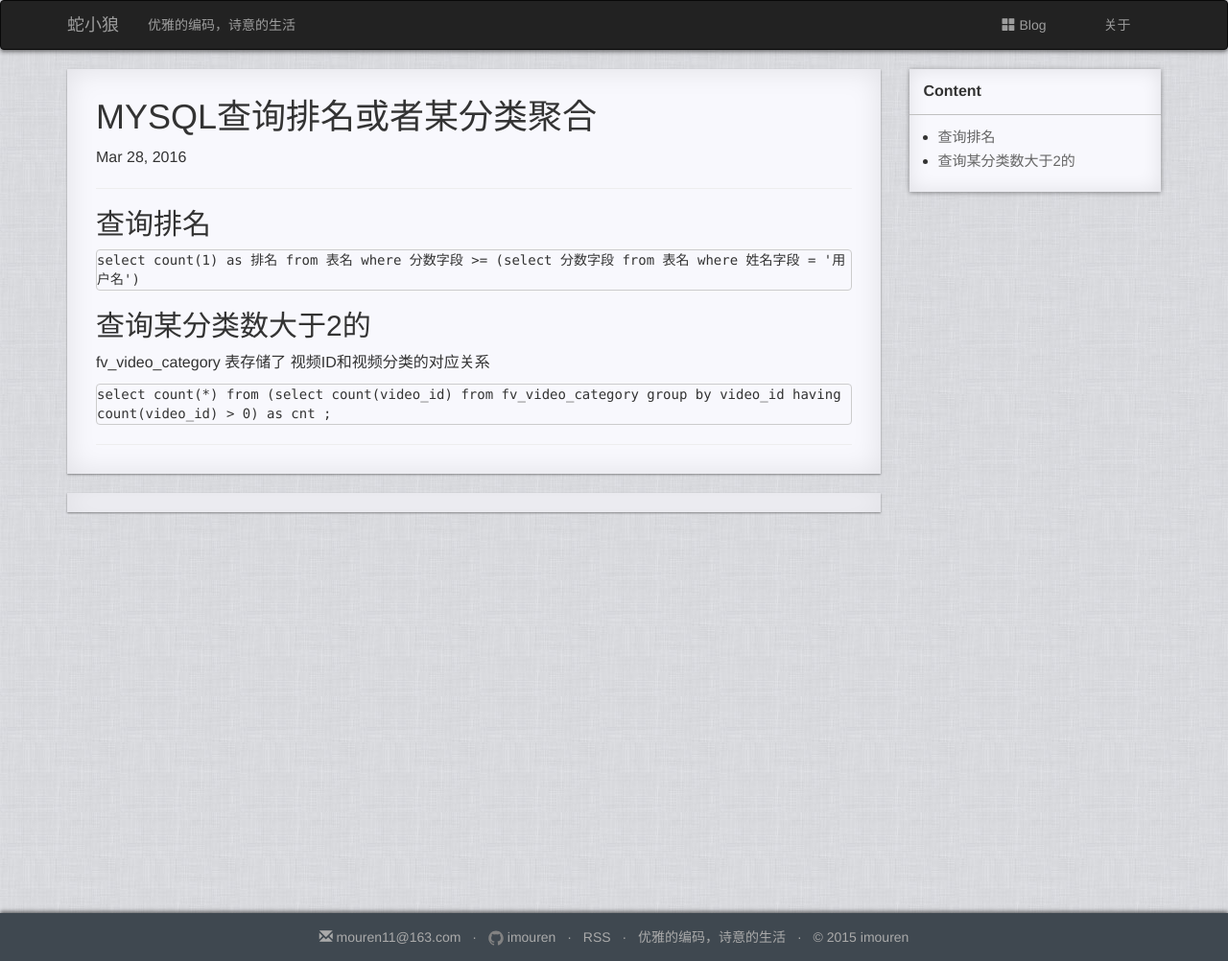
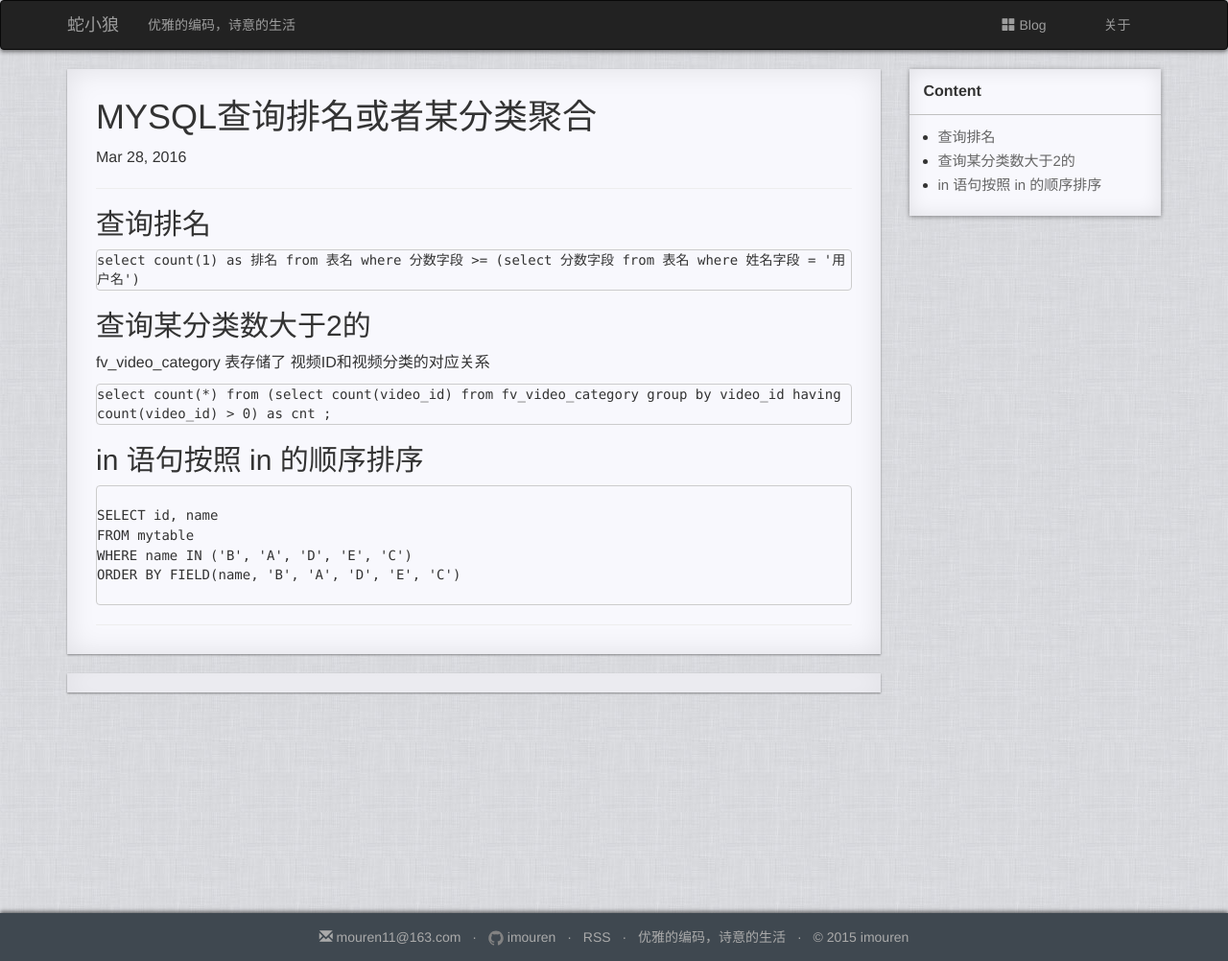
Before and after one commit to imouren/imouren.github.io, a Jekyll site: the page built from _posts/2016-03-28-mysql_ranking.md, in a window 1280 px wide. Shown: the whole page at 96% size. Built offline with Jekyll 4.4.1, drawn with Linux system fonts in a browser that asks for light colours; nearby versions of some CDN libraries; comment, search, counter and statistics services are not loaded; a style sheet for code colours, icons or effects is not loaded.

Commit message:
add more about mysql mrjob

````diff
--- a/_posts/2016-03-28-mysql_ranking.md
+++ b/_posts/2016-03-28-mysql_ranking.md
@@ -22,3 +22,14 @@ fv_video_category 表存储了 视频ID和视频分类的对应关系
 ```python
 select count(*) from (select count(video_id) from fv_video_category group by video_id having count(video_id) > 0) as cnt ;
 ```
+
+## in 语句按照 in 的顺序排序
+
+```python
+
+SELECT id, name
+FROM mytable
+WHERE name IN ('B', 'A', 'D', 'E', 'C')
+ORDER BY FIELD(name, 'B', 'A', 'D', 'E', 'C')
+
+```
````
Also changed, not shown: _posts/2016-03-09-mrjob.md (+2 -0 lines).
